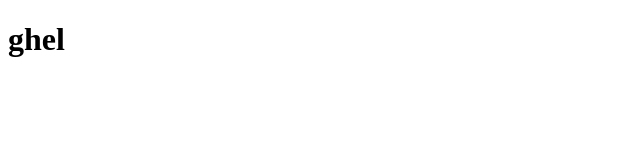
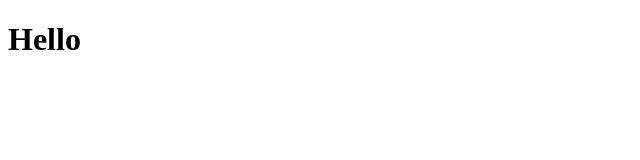
Before and after one commit to issac4892/recat-nico, a React (Create React App) app: page / in a window 1280 px wide. Shown: the top 160 px of the page, without its empty margins (0-640 px from the left). Built offline with nearby package versions, Linux system fonts and the light colour scheme.

Commit message:
potato was here, but wasn't here

```diff
--- a/src/App.js
+++ b/src/App.js
@@ -1,5 +1,9 @@
 function App() {
-    return <div><h1>ghel</h1></div>;
+    return (
+        <div>
+        <h1>Hello</h1>
+        </div>
+    )
 }
 
 export default App;
--- a/src/index.js
+++ b/src/index.js
@@ -3,8 +3,8 @@ import ReactDOM from 'react-dom';
 import App from './App';
 
 ReactDOM.render(
-  <React.StrictMode>
+    <React.StrictMode>
     <App />
-  </React.StrictMode>,
+    </React.StrictMode>,
   document.getElementById('potato')
 );
```
